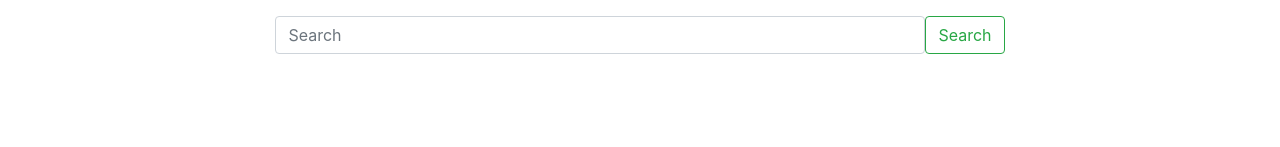
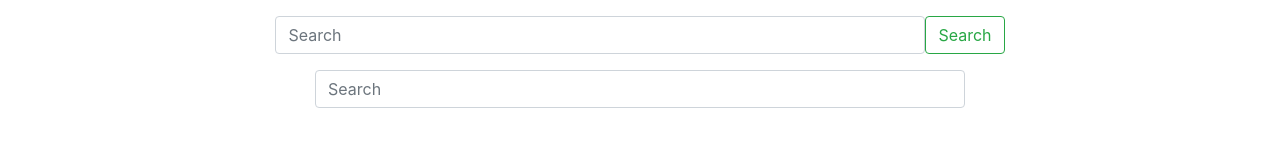
Before and after one commit to TiffanyJan/Recipies, a React (Create React App) app: page / in a window 1280 px wide. Shown: the part 399-546 px from the top of the page. Built offline with nearby package versions, Linux system fonts and the light colour scheme.

Commit message:
insert drop down option

```diff
--- a/package.json
+++ b/package.json
@@ -10,7 +10,9 @@
     "react": "^16.13.1",
     "react-bootstrap": "^1.3.0",
     "react-dom": "^16.13.1",
-    "react-scripts": "3.4.1"
+    "react-scripts": "3.4.1",
+    "semantic-ui-css": "^2.4.1",
+    "semantic-ui-react": "^1.1.0"
   },
   "scripts": {
     "start": "react-scripts start",
--- a/src/App.css
+++ b/src/App.css
@@ -1,4 +1,4 @@
-.color-nav{
+.color-nav {
   background-color: rgb(255, 197, 125);
   font-family: "Courier New";
   font-weight: "bold";
@@ -10,19 +10,35 @@
   position: relative;
   text-align: center;
 }
- .form-inline  {
+.form-inline {
   display: inline-block;
   vertical-align: middle;
   width: 100%;
 }
 
-.heading{
+.heading {
   font-family: "Courier New";
   font-weight: "bold";
   text-align: center;
 }
 
-.mt-2, .my-2 {
+.mt-2,
+.my-2 {
   justify-content: center;
-  margin-top: .5rem!important;
+  margin-top: 0.5rem !important;
 }
+
+.box {
+  background-color: rgb(255, 255, 255);
+  border: 1px solid #ced4da;
+  margin: 20px;
+  height: calc(1.5em + 0.75rem + 2px);
+  padding: 0.375rem 0.75rem;
+  font-size: 1rem;
+  font-weight: 400;
+  line-height: 1.5;
+  color: #495057;
+  width: 761px;
+  justify-content: center;
+  margin-top: 0.01rem !important;
+}
--- a/src/App.js
+++ b/src/App.js
@@ -7,6 +7,7 @@ import pastaImg from "./caponata-pasta_1.jpg";
 import chickenImg from "./chicken-thighs.png";
 import vegImg from "./veg-bake.jpg";
 import fishImg from "./fish.jpeg";
+
 
 function App() {
   const [todos, setTodos] = useState([]);
@@ -83,6 +84,17 @@ function App() {
           </Form>
         </div>
       </div>
+      <div className="container">
+        <div className="row mt-3">
+          <Form inline className="text-center">
+            <FormControl
+              type="text"
+              placeholder="Search"
+              style={{ width: "650px" }}
+            />
+          </Form>
+        </div>
+      </div>
     </>
   );
 }
```
Also changed, not shown: 1 other file (tests, documents, lock files or other folders).
